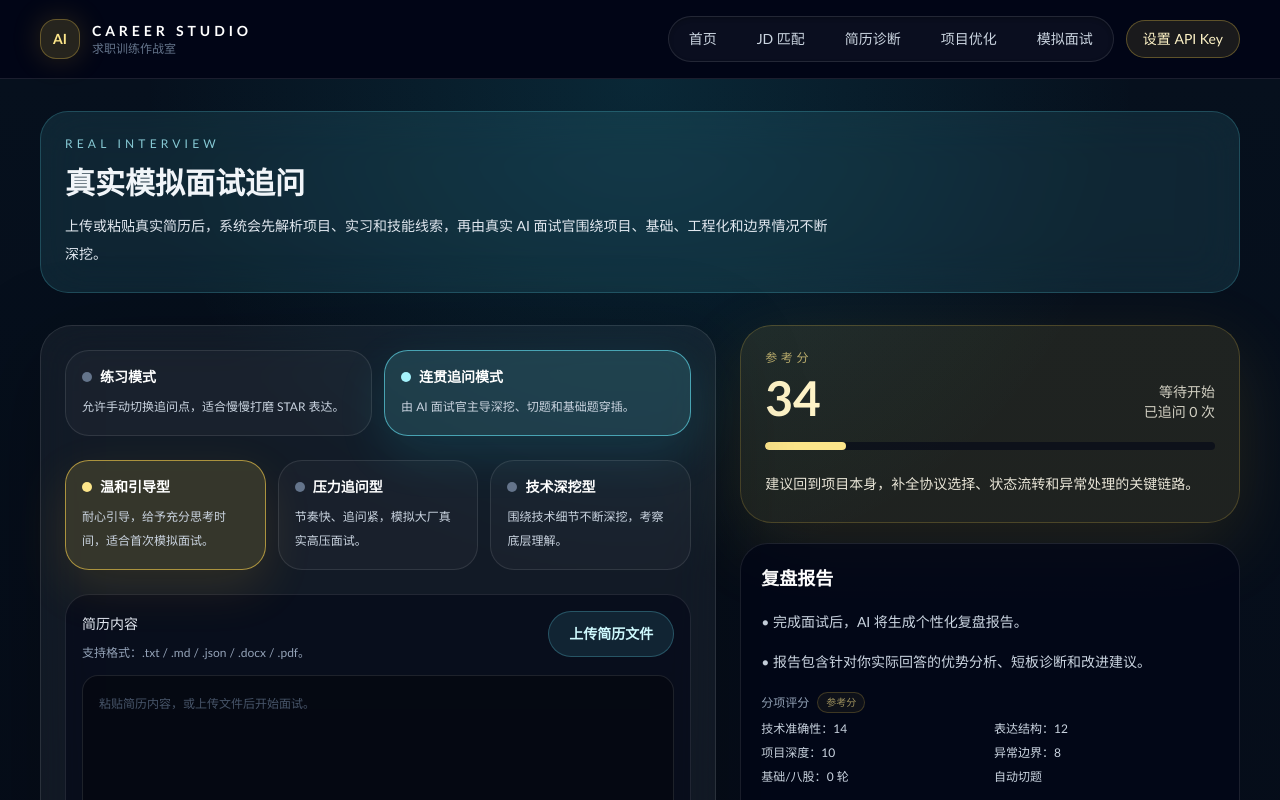
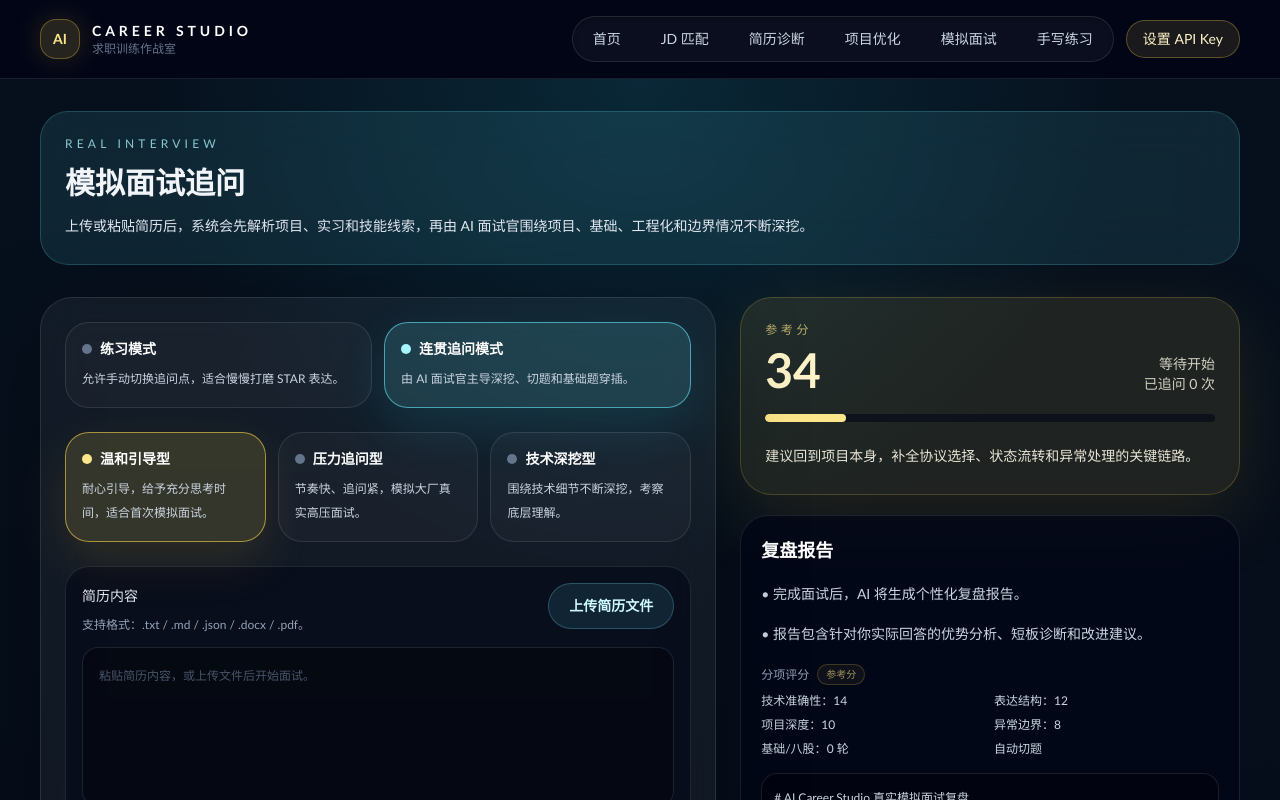
Before and after one commit to idontplaygenshinimpact/ai-career-studio, a Next.js app: page /mock-interview in a window 1280 px wide. Shown: the top 800 px of the page. Built offline with nearby package versions, Linux system fonts and the light colour scheme.

Commit message:
fix: hydration mismatch, scrollbar styling, remove redundant copy

```diff
--- a/src/app/globals.css
+++ b/src/app/globals.css
@@ -13,6 +13,8 @@
 
 html {
   scroll-behavior: smooth;
+  scrollbar-color: rgba(34, 211, 238, 0.5) rgba(15, 23, 42, 0.65);
+  scrollbar-width: thin;
 }
 
 body {
@@ -22,6 +24,25 @@ body {
   font-family: "Trebuchet MS", "Microsoft YaHei", sans-serif;
 }
 
+::-webkit-scrollbar {
+  width: 10px;
+  height: 10px;
+}
+
+::-webkit-scrollbar-track {
+  background: rgba(15, 23, 42, 0.72);
+}
+
+::-webkit-scrollbar-thumb {
+  background: linear-gradient(180deg, rgba(34, 211, 238, 0.6), rgba(251, 191, 36, 0.55));
+  border-radius: 999px;
+  border: 2px solid rgba(15, 23, 42, 0.72);
+}
+
+::-webkit-scrollbar-thumb:hover {
+  background: linear-gradient(180deg, rgba(34, 211, 238, 0.78), rgba(251, 191, 36, 0.72));
+}
+
 a {
   color: inherit;
   text-decoration: none;
--- a/src/app/mock-interview/page.tsx
+++ b/src/app/mock-interview/page.tsx
@@ -5,7 +5,7 @@ import { ProgressTracker } from "@/components/interview/ProgressTracker";
 
 export const metadata: Metadata = {
   title: "模拟面试 - AI Career Studio",
-  description: "上传真实简历，AI 面试官进行多轮追问，支持练习和连贯追问双模式，生成动态评分和个性化复盘报告。",
+  description: "上传简历，AI 面试官进行多轮追问，支持练习和连贯追问双模式，生成动态评分和个性化复盘报告。",
 };
 
 export default function MockInterviewPage() {
@@ -14,9 +14,9 @@ export default function MockInterviewPage() {
       <section className="mx-auto flex w-full max-w-7xl flex-col gap-8 px-6 py-8 lg:px-10">
         <header className="rounded-[28px] border border-cyan-300/20 bg-cyan-300/10 p-6 backdrop-blur-xl">
           <p className="text-xs uppercase tracking-[0.35em] text-cyan-200/80">Real Interview</p>
-          <h1 className="mt-3 text-3xl font-semibold">真实模拟面试追问</h1>
+          <h1 className="mt-3 text-3xl font-semibold">模拟面试追问</h1>
           <p className="mt-3 max-w-3xl text-sm leading-7 text-slate-200">
-            上传或粘贴真实简历后，系统会先解析项目、实习和技能线索，再由真实 AI 面试官围绕项目、基础、工程化和边界情况不断深挖。
+            上传或粘贴简历后，系统会先解析项目、实习和技能线索，再由 AI 面试官围绕项目、基础、工程化和边界情况不断深挖。
           </p>
         </header>
 
--- a/src/app/page.tsx
+++ b/src/app/page.tsx
@@ -32,7 +32,7 @@ export default function HomePage() {
 							<p className="max-w-2xl text-base leading-8 text-slate-300 sm:text-lg">
 								面向前端实习 / 校招场景，集成简历诊断、JD
 								匹配、项目经历优化和模拟面试追问。
-								支持结构化输出、追问链和结果报告，帮助候选人围绕真实材料完成更高质量的求职训练。
+								支持结构化输出、追问链和结果报告，帮助候选人围绕简历材料完成更高质量的求职训练。
 							</p>
 
 							<div className="flex flex-wrap gap-3">
--- a/src/data/site.ts
+++ b/src/data/site.ts
@@ -1,7 +1,7 @@
 export const highlightStats = [
-	{ label: "核心模块", value: "5+" },
+	{ label: "核心模块", value: "6" },
 	{ label: "追问模式", value: "回答驱动" },
-	{ label: "最终产物", value: "复盘报告" },
+	{ label: "手写题库", value: "13 题" },
 ];
 
 export const navItems = [
@@ -10,6 +10,7 @@ export const navItems = [
 	{ label: "简历诊断", href: "/resume-review" },
 	{ label: "项目优化", href: "/project-polish" },
 	{ label: "模拟面试", href: "/mock-interview" },
+	{ label: "手写练习", href: "/coding-practice" },
 ];
 
 export const featureCards = [
@@ -79,7 +80,9 @@ export const capabilityMatrix = [
 export const techStack = [
 	"Next.js 15 + React 18 + TypeScript",
 	"Tailwind CSS + 响应式深色工作台 UI",
+	"Zustand 状态管理 + Zod 请求校验",
 	"真实 AI Chat Completions 接口 + 结构化 JSON 输出协议",
+	"CodeMirror 6 代码编辑器 + Web Worker 沙箱执行",
 	"浏览器端简历文件解析：txt / md / json / docx",
-	"模块化训练链路：JD 匹配、简历诊断、项目优化、模拟面试",
+	"模块化训练链路：JD 匹配、简历诊断、项目优化、模拟面试、手写练习",
 ];
--- a/src/hooks/useSpeechRecognition.ts
+++ b/src/hooks/useSpeechRecognition.ts
@@ -46,11 +46,10 @@ export function useSpeechRecognition(
 ): UseSpeechRecognitionReturn {
 	const [status, setStatus] = useState<SpeechStatus>("idle");
 	const [transcript, setTranscript] = useState("");
+	const [isSupported, setIsSupported] = useState(false);
 	const recognitionRef = useRef<SpeechRecognitionInstance | null>(null);
 	const onTranscriptRef = useRef(onTranscript);
 	onTranscriptRef.current = onTranscript;
-
-	const isSupported = typeof window !== "undefined" && getSpeechRecognition() !== null;
 
 	const start = useCallback(() => {
 		const SpeechRecognitionClass = getSpeechRecognition();
@@ -114,6 +113,10 @@ export function useSpeechRecognition(
 	}, []);
 
 	useEffect(() => {
+		setIsSupported(getSpeechRecognition() !== null);
+	}, []);
+
+	useEffect(() => {
 		return () => {
 			if (recognitionRef.current) {
 				recognitionRef.current.stop();
```
